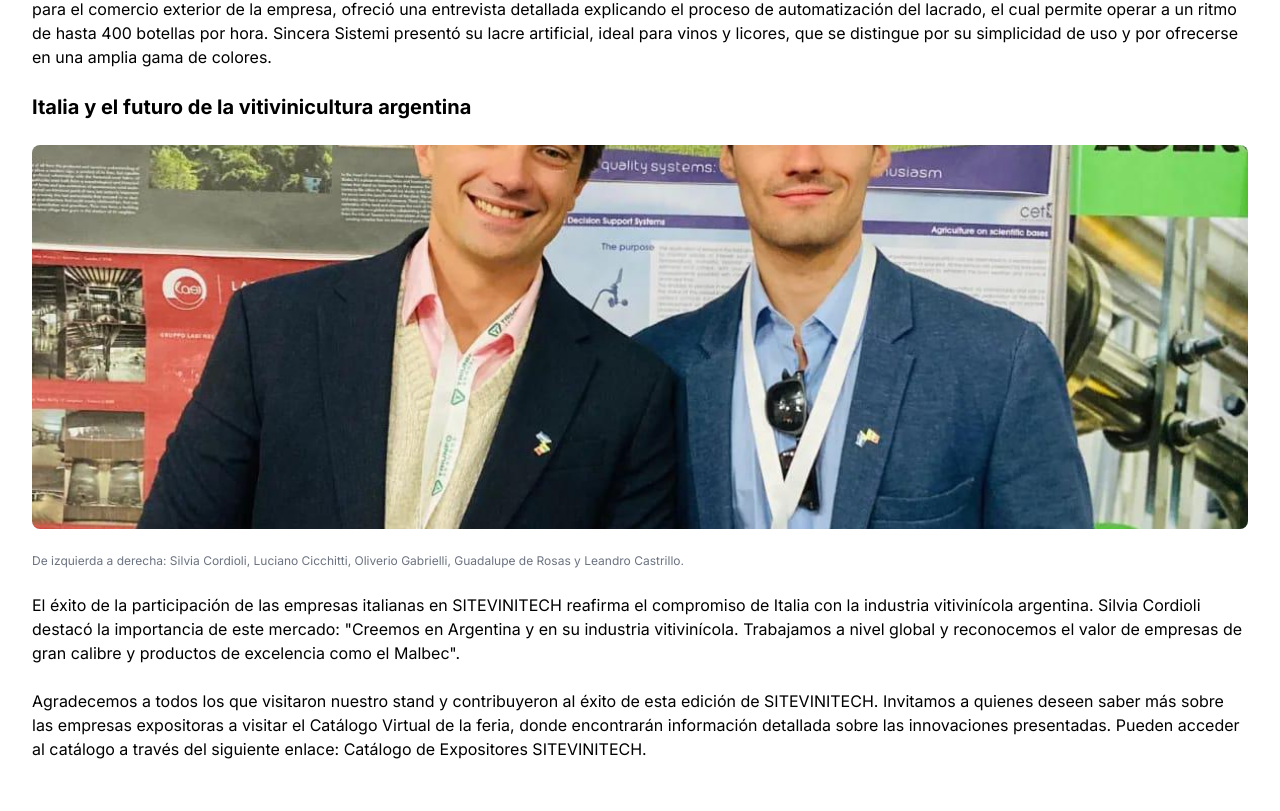
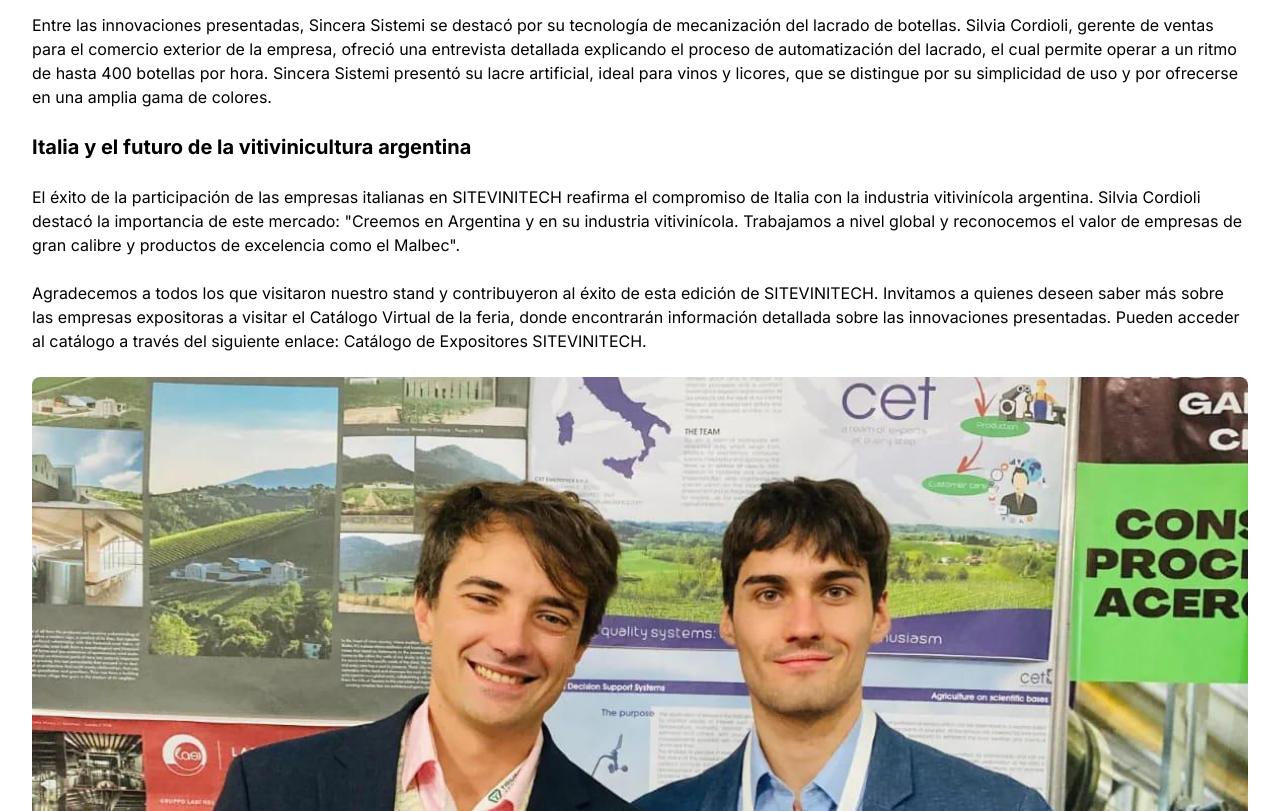
Before and after one commit to JoaquinFarah/cci, a Next.js app: page /es/news/articles/site in a window 1280 px wide. Shown: the part 1369-2180 px from the top of the page. Built offline with nearby package versions, Linux system fonts and the light colour scheme.

Commit message:
style fixes

```diff
--- a/src/app/[locale]/news/[articles]/minas/page.tsx
+++ b/src/app/[locale]/news/[articles]/minas/page.tsx
@@ -61,7 +61,7 @@ export default function minas() {
         </div>
       </div>
       <div className="">
-        <div className="relative w-full" style={{ paddingBottom: '56.25%' }}>
+        <div className="relative w-full" style={{ paddingBottom: '90%' }}>
           <Image
             src="/exposj.jpeg"
             alt="Pedro Baziuk y Oliverio Gabrielli, junto con los representantes de Green Mining"
@@ -70,7 +70,7 @@ export default function minas() {
             className="rounded-lg"
           />
         </div>
-        <p className="text-xs text-center text-gray-500 mt-2">Pedro Baziuk y Oliverio Gabrielli, junto con los representantes de Green Mining.</p>
+        <p className="text-xs text-center text-gray-500 mt-2 mb-2">Pedro Baziuk y Oliverio Gabrielli, junto con los representantes de Green Mining.</p>
       </div>
     </div>
   )
--- a/src/app/[locale]/news/[articles]/site/page.tsx
+++ b/src/app/[locale]/news/[articles]/site/page.tsx
@@ -20,8 +20,8 @@ export default function sitevinitech() {
               objectFit="cover"
               className="rounded-lg"
             />
-
           </div>
+          <p className="text-xs text-gray-500">De izquierda a derecha: Silvia Cordioli, Luciano Cicchitti, Oliverio Gabrielli, Guadalupe de Rosas y Leandro Castrillo. </p>
 
           <p>
             Durante la feria, la Cámara representó varias empresas italianas, entre las cuales destacaron LASI, Cucuzza Inox, y CET Electronics. Además, compartimos nuestro espacio con otras compañías internacionales de renombre, como SucoPack, Maselli Latam, EyesTrading, y CIC. Esta colaboración resultó ser una experiencia enriquecedora, donde cada una de las empresas demostró su capacidad de innovación y excelencia en sus productos y servicios.
@@ -53,7 +53,14 @@ export default function sitevinitech() {
             Italia y el futuro de la vitivinicultura argentina
           </p>
 
-          <div className="relative w-full h-96 md:h-96">
+          <p>
+            El éxito de la participación de las empresas italianas en SITEVINITECH reafirma el compromiso de Italia con la industria vitivinícola argentina. Silvia Cordioli destacó la importancia de este mercado: "Creemos en Argentina y en su industria vitivinícola. Trabajamos a nivel global y reconocemos el valor de empresas de gran calibre y productos de excelencia como el Malbec".
+          </p>
+
+          <p>
+            Agradecemos a todos los que visitaron nuestro stand y contribuyeron al éxito de esta edición de SITEVINITECH. Invitamos a quienes deseen saber más sobre las empresas expositoras a visitar el Catálogo Virtual de la feria, donde encontrarán información detallada sobre las innovaciones presentadas. Pueden acceder al catálogo a través del siguiente enlace: Catálogo de Expositores SITEVINITECH.
+          </p>
+          <div className="relative w-full" style={{ paddingBottom: '70%' }}>
             <Image
               src="/pedrooliverio.jpg"
               alt="pedro y oliverio"
@@ -62,15 +69,7 @@ export default function sitevinitech() {
               className="rounded-lg"
             />
           </div>
-          <p className="text-xs text-gray-500">De izquierda a derecha: Silvia Cordioli, Luciano Cicchitti, Oliverio Gabrielli, Guadalupe de Rosas y Leandro Castrillo. </p>
-
-          <p>
-            El éxito de la participación de las empresas italianas en SITEVINITECH reafirma el compromiso de Italia con la industria vitivinícola argentina. Silvia Cordioli destacó la importancia de este mercado: "Creemos en Argentina y en su industria vitivinícola. Trabajamos a nivel global y reconocemos el valor de empresas de gran calibre y productos de excelencia como el Malbec".
-          </p>
-
-          <p>
-            Agradecemos a todos los que visitaron nuestro stand y contribuyeron al éxito de esta edición de SITEVINITECH. Invitamos a quienes deseen saber más sobre las empresas expositoras a visitar el Catálogo Virtual de la feria, donde encontrarán información detallada sobre las innovaciones presentadas. Pueden acceder al catálogo a través del siguiente enlace: Catálogo de Expositores SITEVINITECH.
-          </p>
+          <p className="text-xs text-gray-500">Pedro Baziuk (izquierda), director de la Cámara y Oliverio Gabrielli (derecha), encargado del área comercial. </p>
         </div>
       </div>
     </div>
```
